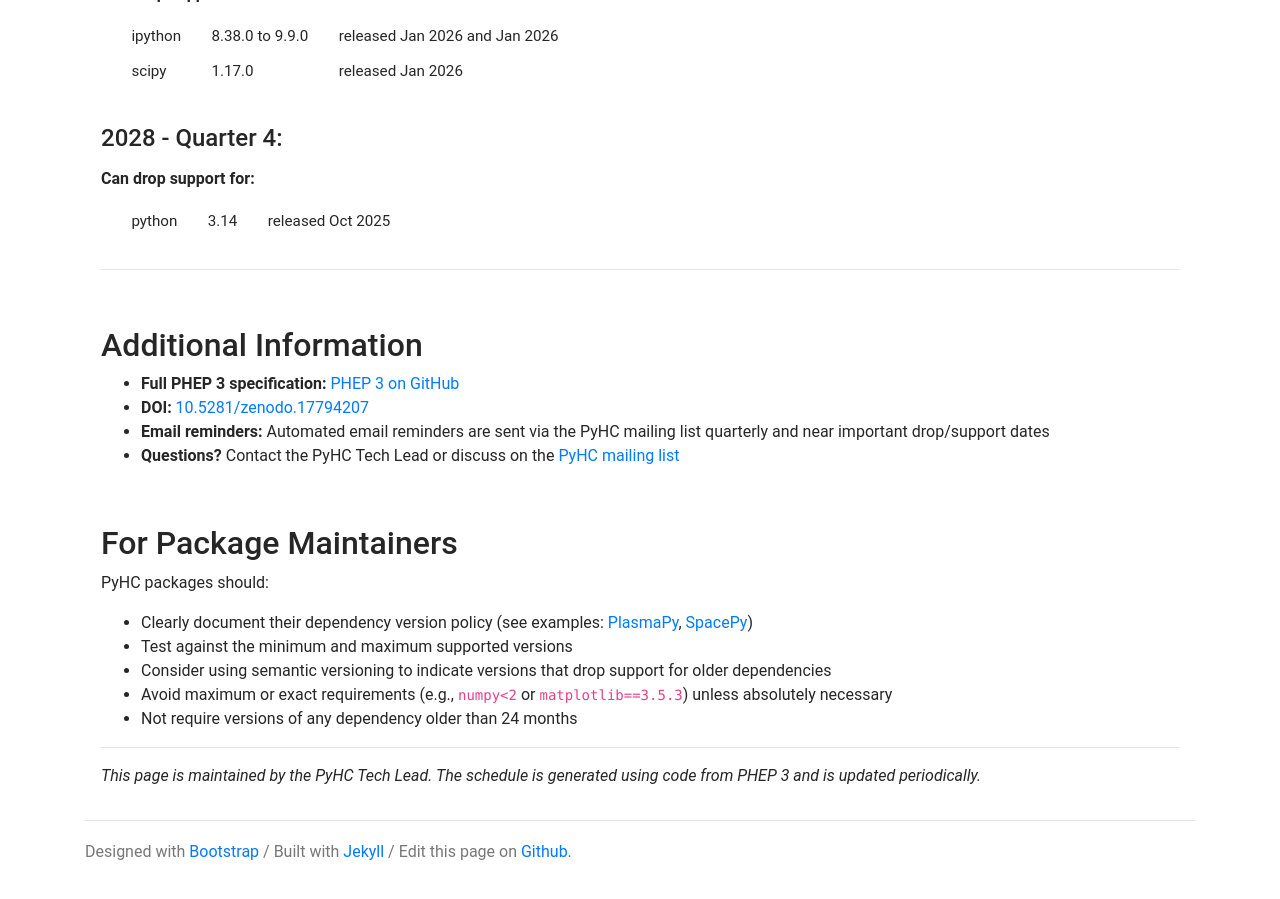
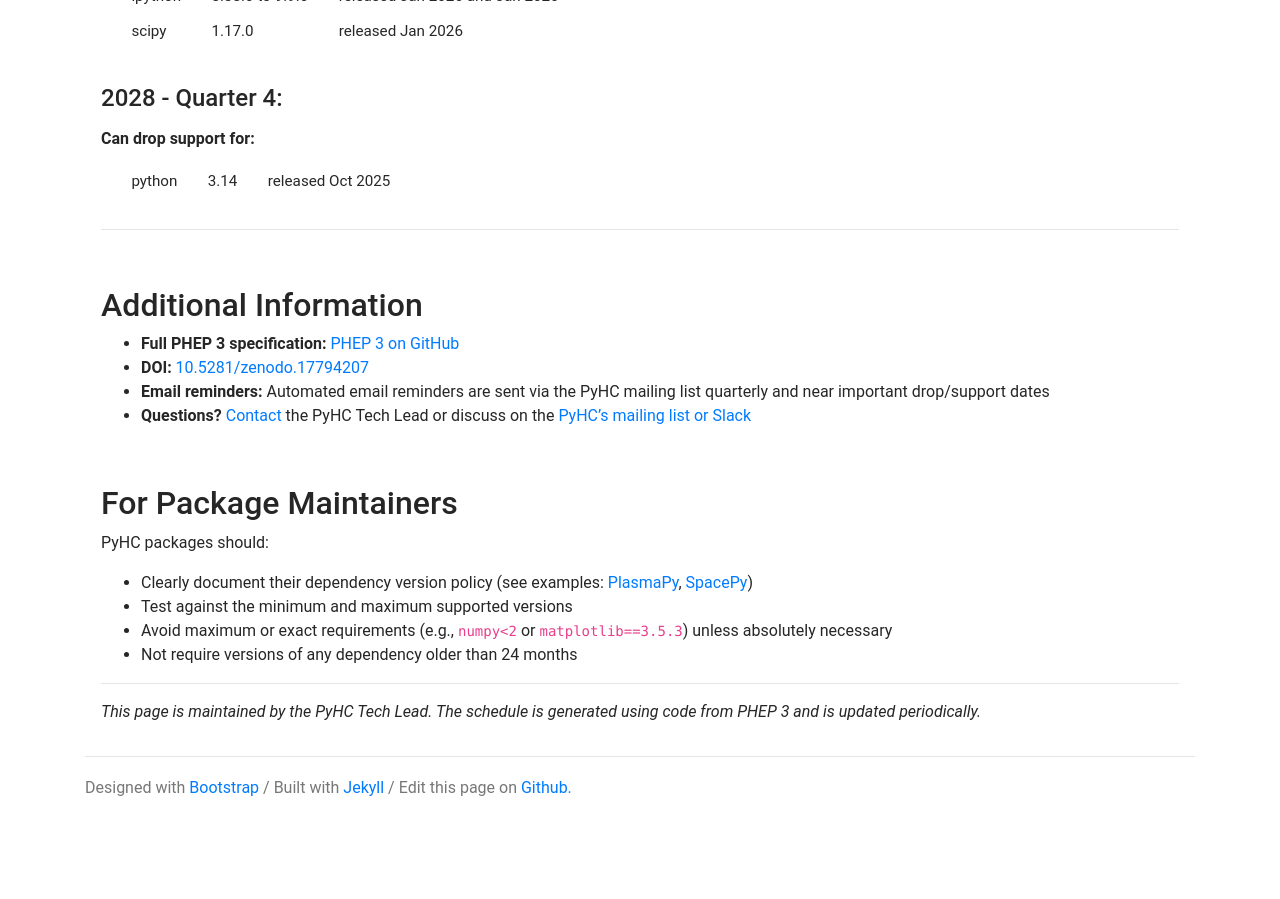
Before and after one commit to heliophysicsPy/heliophysicsPy.github.io, a Jekyll site: the page built from _pages/docs/phep-3-support-schedule.md, in a window 1280 px wide and 900 px high, scrolled down 8076 px. Built offline with Jekyll 4.4.1, drawn with Linux system fonts in a browser that asks for light colours; nearby versions of some CDN libraries; after the commit the page ends 8912 px from its top, so only the background shows below that; some of the changed text lies outside the part shown.

Commit message:
Text updates

```diff
--- a/_pages/docs/phep-3-support-schedule.md
+++ b/_pages/docs/phep-3-support-schedule.md
@@ -23,8 +23,6 @@
 
 ## Support Window Timeline
 
-The following Gantt chart shows the support window for Python versions and core Scientific Python packages:
-
 {% include mermaid_chart.html file="phep-3/chart.md" %}
 
 ## Drop and Adoption Schedule
@@ -48,16 +46,15 @@
 - **Full PHEP 3 specification:** [PHEP 3 on GitHub](https://github.com/heliophysicsPy/standards/blob/main/pheps/phep-0003.md)
 - **DOI:** [10.5281/zenodo.17794207](https://doi.org/10.5281/zenodo.17794207)
 - **Email reminders:** Automated email reminders are sent via the PyHC mailing list quarterly and near important drop/support dates
-- **Questions?** Contact the PyHC Tech Lead or discuss on the [PyHC mailing list](https://groups.google.com/g/pyhc)
+- **Questions?** [Contact](/contact) the PyHC Tech Lead or discuss on the [PyHC's mailing list or Slack](/contact)
 
 <br>
 
 ## For Package Maintainers
 
 PyHC packages should:
-- Clearly document their dependency version policy (see examples: [PlasmaPy](https://docs.plasmapy.org/en/stable/contributing/coding_guide.html#python-and-dependency-version-support), [SpacePy](https://spacepy.github.io/dep_versions.html))
+- Clearly document their dependency version policy (see examples: [PlasmaPy](https://docs.plasmapy.org/en/stable/contributing/coding_guide.html#dependencies-and-requirements), [SpacePy](https://spacepy.github.io/dep_versions.html))
 - Test against the minimum and maximum supported versions
-- Consider using semantic versioning to indicate versions that drop support for older dependencies
 - Avoid maximum or exact requirements (e.g., `numpy<2` or `matplotlib==3.5.3`) unless absolutely necessary
 - Not require versions of any dependency older than 24 months
 
```
